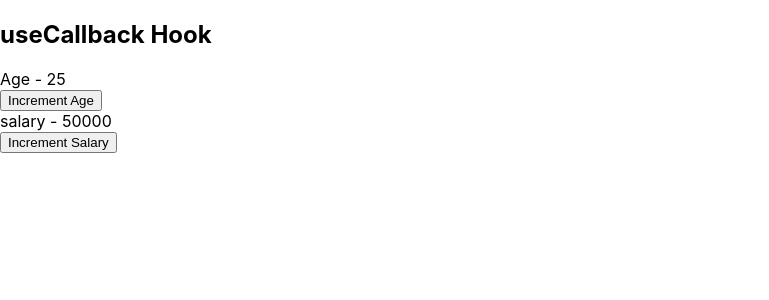
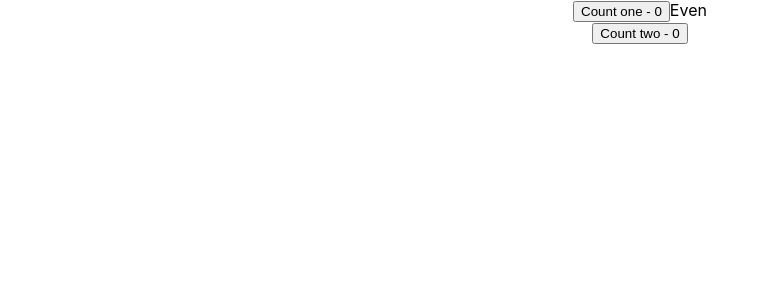
Before and after one commit to rohitkumar2850/react-hooks, a React (Create React App) app: page / in a window 1280 px wide. Shown: the top 300 px of the page, without its empty margins (0-769 px from the left). Built offline with nearby package versions, Linux system fonts and the light colour scheme.

Commit message:
useMemo_hook

```diff
--- a/src/App.js
+++ b/src/App.js
@@ -20,6 +20,7 @@
 import DataFetchingOne from "./fetching_data_with_useReducer/DataFetchingOne";
 import DataFetchingTwo from "./fetching_data_with_useReducer/DataFetchingTwo";
 import ParentComponenet from "./callback_hook/ParentComponenet";
+import Counter from "./memo_hook/Counter";
 // export const UserContext = React.createContext();
 // export const ChannelContext = React.createContext();
 
@@ -39,14 +40,18 @@
   }
 };
 
-function App(){
+function App() {
   return (
-    <div>
-    <ParentComponenet />
-    {/* <DataFetchingTwo /> */}
-    {/* <DataFetchingOne /> */}
+    <div className="App">
+      <div>
+
+        <Counter />
+        {/* <ParentComponenet /> */}
+        {/* <DataFetchingTwo /> */}
+        {/* <DataFetchingOne /> */}
+      </div>
     </div>
-  )
+  );
 }
 
 // function App() {
--- /dev/null
+++ b/src/memo_hook/Counter.js
@@ -0,0 +1,34 @@
+import React, { useState, useMemo } from "react";
+
+function Counter() {
+  const [counterOne, setCounterOne] = useState(0);
+  const [counterTwo, setCounterTwo] = useState(0);
+
+  const incrementOne = () => {
+    setCounterOne(counterOne + 1);
+  };
+
+  const incrementTwo = () => {
+    setCounterTwo(counterTwo + 1);
+  };
+
+  const isEven = useMemo(() => {
+    let i = 0;
+    while (i < 2000000000) i++;
+    return counterOne % 2 === 0;
+  }, [counterOne]);
+
+  return (
+    <div>
+      <div>
+        <button onClick={incrementOne}>Count one - {counterOne}</button>
+        <span>{isEven ? "Even" : "Odd"}</span>
+      </div>
+      <div>
+        <button onClick={incrementTwo}>Count two - {counterTwo}</button>
+      </div>
+    </div>
+  );
+}
+
+export default Counter;
```
